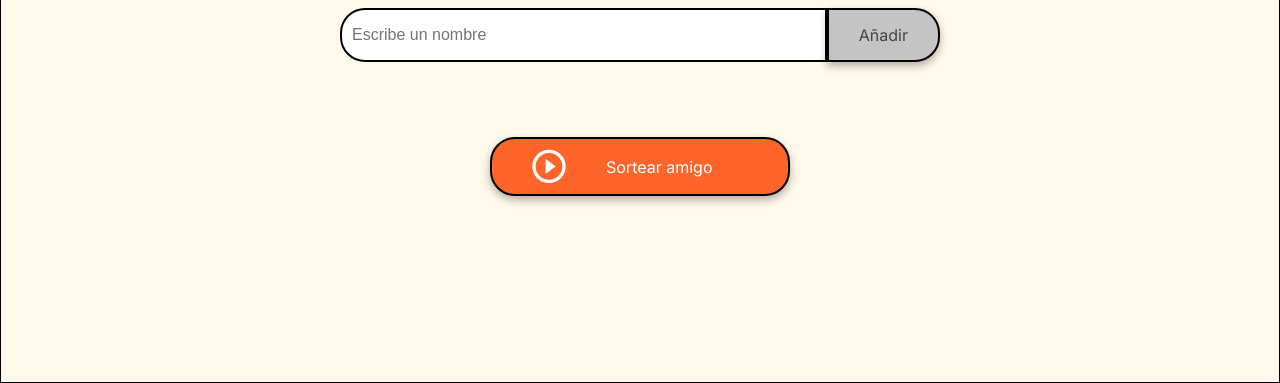
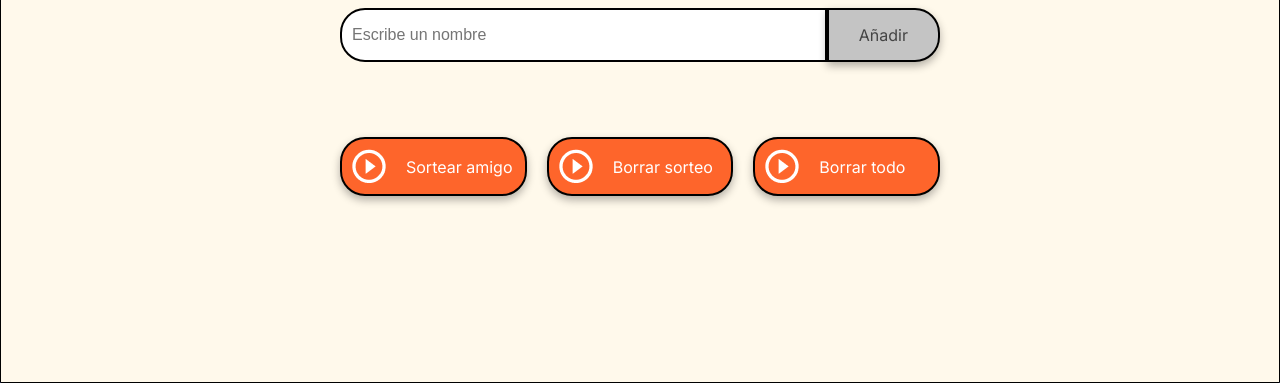
Before and after one commit to AnaJmz345/retoAmigoSecreto, a plain HTML site: page index.html in a window 1280 px wide. Shown: the part 417-800 px from the top of the page. Drawn offline with Linux system fonts and the light colour scheme.

Commit message:
"funcionalidad de 2 botones nuevos terminada"

```diff
--- a/app.js
+++ b/app.js
@@ -16,7 +16,6 @@ function agregarAmigo(){
     }
     else{
         amigosIngresados.push(amigoNuevo)
-        console.log(amigosIngresados)
         const listaAmigos = document.getElementById("listaAmigos")
         const nuevoAmigoLi = document.createElement("li");
         nuevoAmigoLi.textContent = amigoNuevo
@@ -34,5 +33,16 @@ function sortearAmigo(){
     const nuevoResultado = document.createElement("li");
     nuevoResultado.textContent = `El amigo sorteado es ${amigosIngresados[indiceRandom]}`;
     resultadoSort.appendChild(nuevoResultado);
+}
+
+function borrarListaSorteos(){
+    document.getElementById('resultado').innerHTML = '';
+}
+function borrarTodo(){
+
+    document.getElementById('listaAmigos').innerHTML = '';
+    amigosIngresados.length=0;
+    document.getElementById('resultado').innerHTML = '';
+
 
 }
--- a/index.html
+++ b/index.html
@@ -32,6 +32,15 @@
                     <img src="assets/play_circle_outline.png" alt="Ícono para sortear">
                     Sortear amigo
                 </button>
+
+                <button class="button-draw" onclick="borrarListaSorteos()" aria-label="Borrar lista sorteo">
+                    <img src="assets/play_circle_outline.png" alt="Ícono para borrar lista de sorteo">
+                    Borrar sorteo
+                </button>
+                <button class="button-draw" onclick="borrarTodo()" aria-label="Borrar todo">
+                    <img src="assets/play_circle_outline.png" alt="Ícono para borrar lista de amigos y de sorteo">
+                    Borrar todo
+                </button>
             </div>
         </section>
     </main>
--- a/style.css
+++ b/style.css
@@ -88,8 +88,13 @@ body {
 }
 
 .button-container {
-    width: 300px;
-    justify-content: center;
+    width: 600px;
+    display: flex;
+    flex-direction: row;
+    justify-content: space-between;
+    gap: 20px;
+    box-sizing: border-box;
+
 }
 
 /* Estilos de entrada de texto */
@@ -145,16 +150,19 @@ ul {
 /* Botón de sortear título */
 .button-draw {
     display: flex;
-    align-items: center;
     width: 100%;
-    padding: 10px 40px;
+    padding: 10px 10px;
     color: var(--color-white);
     background-color: var(--color-button);
     font-size: 16px;
+    align-items:center;
+
 }
 
+
+
 .button-draw img {
-    margin-right: 40px;
+    margin-right: 20px;
 }
 
 .button-draw:hover {
```
